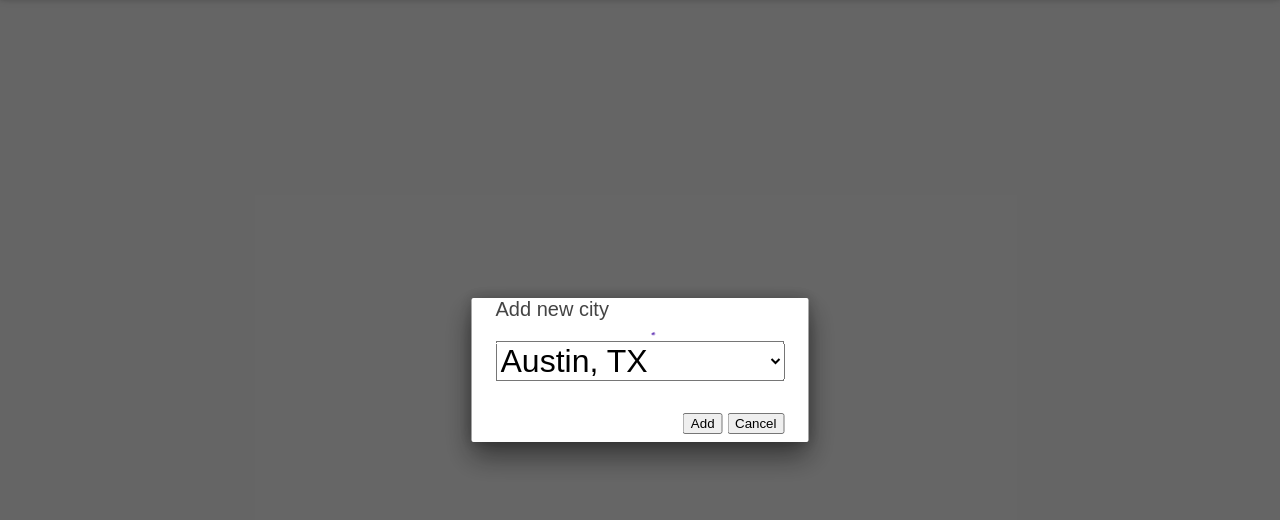
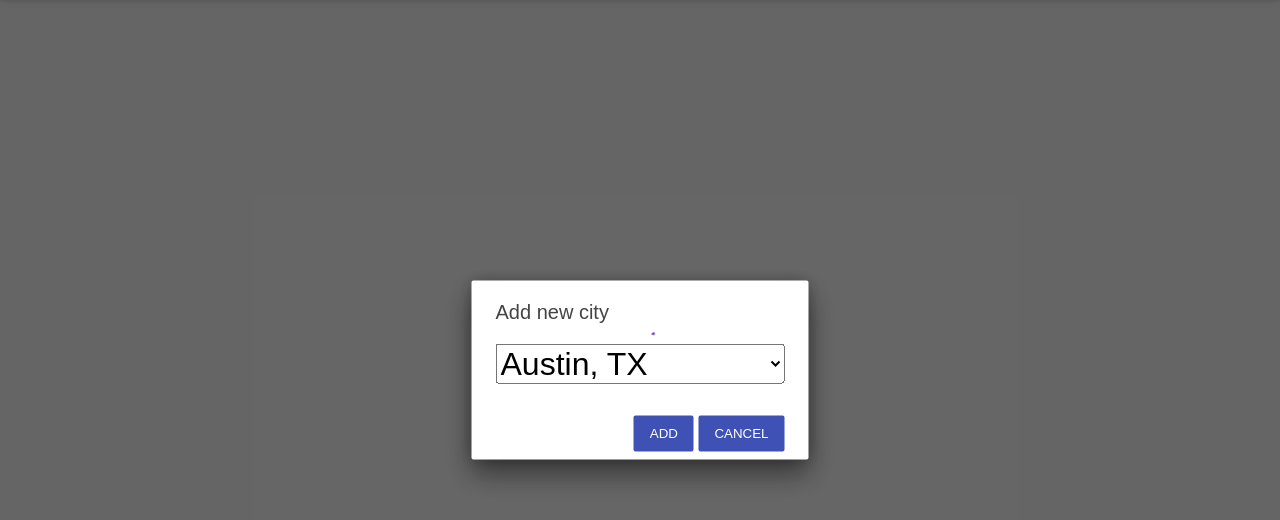
Before and after one commit to Gopikrishna19/progressive-weather, a plain HTML site: page index.html in a window 1280 px wide. Both pictures are taken after a click on the button 1236 px from the left and 28 px from the top of the page. Shown: the part 60-580 px from the top of the page. Drawn offline with Linux system fonts and the light colour scheme.

Commit message:
Add styles for dialog button

```diff
--- a/index.css
+++ b/index.css
@@ -152,6 +152,7 @@ main {
 
 .dialog > div,
 .dialog > label {
+  display: block;
   padding-left: 24px;
   padding-right: 24px;
 }
@@ -342,3 +343,31 @@ main {
     height: 32px;
   }
 }
+
+.mdl-button {
+  border: none;
+  border-radius: 2px;
+  margin: 0;
+  height: 36px;
+  line-height: 36px;
+  padding: 0 16px;
+  display: inline-block;
+  text-transform: uppercase;
+  transition: box-shadow 0.2s cubic-bezier(0.4, 0, 1, 1), background-color 0.2s cubic-bezier(0.4, 0, 0.2, 1), color 0.2s cubic-bezier(0.4, 0, 0.2, 1);
+  outline: none;
+  cursor: pointer;
+  color: white;
+  background-color: #3f51b5;
+}
+
+.mdl-button:hover {
+  background-color: rgba(158, 158, 158, 0.2);
+}
+
+.mdl-button:focus:not(:active) {
+  background-color: rgba(0, 0, 0, 0.12);
+}
+
+.mdl-button:active {
+  background-color: rgba(158, 158, 158, 0.4);
+}
--- a/index.html
+++ b/index.html
@@ -153,8 +153,8 @@
           </select>
         </div>
         <div class="dialog-buttons">
-          <button id="btnAddCity">Add</button>
-          <button id="btnAddCancel">Cancel</button>
+          <button id="btnAddCity" class="mdl-button">Add</button>
+          <button id="btnAddCancel" class="mdl-button">Cancel</button>
         </div>
       </div>
     </div>
```
